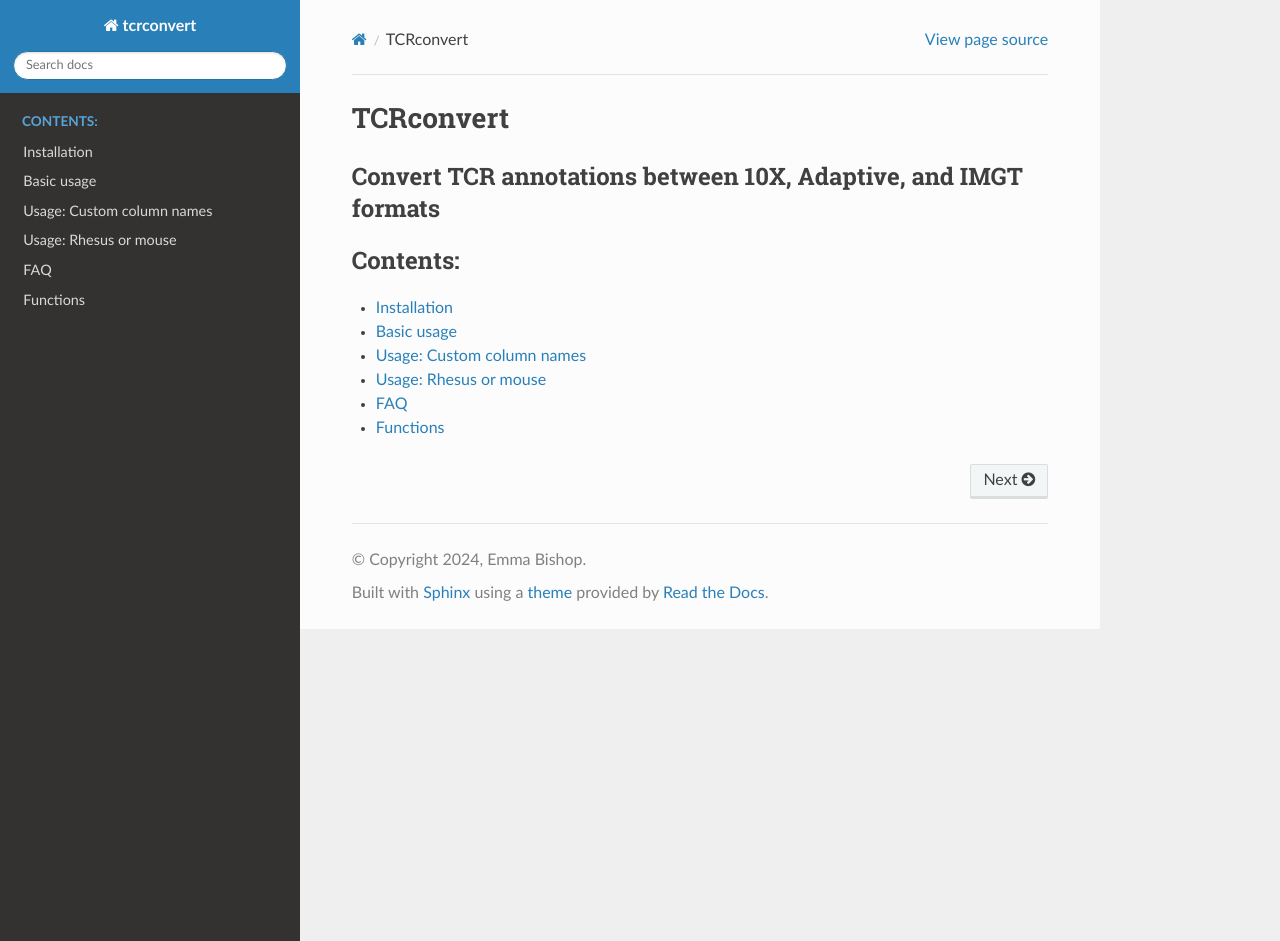
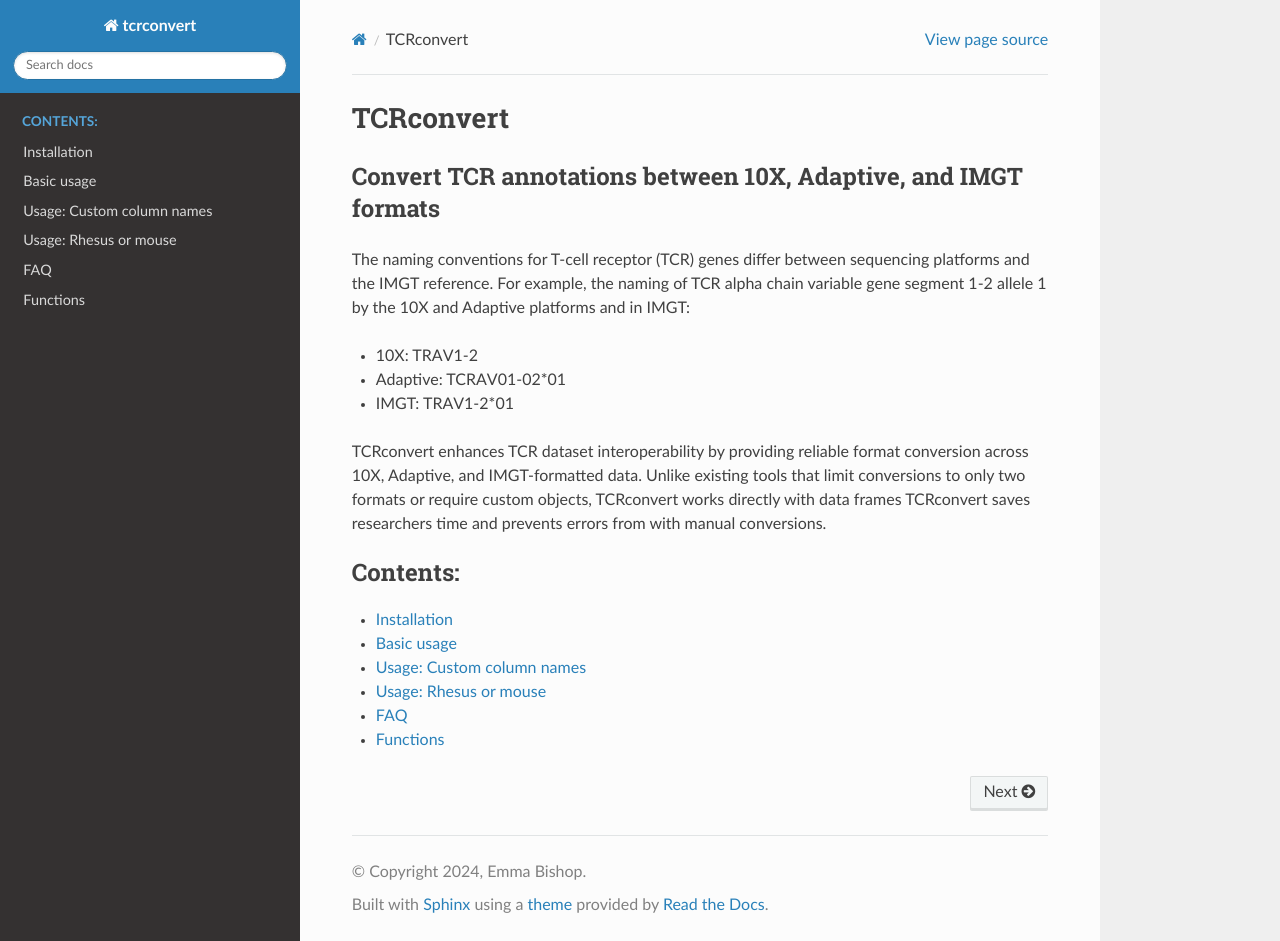
Before and after one commit to seshadrilab/tcrconvert, a Sphinx documentation site: the page built from docs/source/index.rst, in a window 1280 px wide and 941 px high. Built offline with Sphinx 7.4.7 and the Read the Docs theme 3.1.0, drawn with Linux system fonts in a browser that asks for light colours.

Commit message:
Update rationale blurb and add to docs

```diff
--- a/docs/source/index.rst
+++ b/docs/source/index.rst
@@ -9,6 +9,19 @@ TCRconvert
 Convert TCR annotations between 10X, Adaptive, and IMGT formats
 ----------------------------------------------------------------
 
+The naming conventions for T-cell receptor (TCR) genes differ between sequencing
+platforms and the IMGT reference. For example, the naming of TCR alpha chain variable \
+gene segment 1-2 allele 1 by the 10X and Adaptive platforms and in IMGT:
+
+* 10X: TRAV1-2
+* Adaptive: TCRAV01-02*01
+* IMGT: TRAV1-2*01
+
+TCRconvert enhances TCR dataset interoperability by providing reliable format conversion
+across 10X, Adaptive, and IMGT-formatted data. Unlike existing tools that limit
+conversions to only two formats or require custom objects, TCRconvert works directly
+with data frames TCRconvert saves researchers time and prevents errors from with manual conversions.
+
 .. toctree::
    :maxdepth: 1
    :caption: Contents:
```
Also changed, not shown: README.md (+9 -6 lines).
